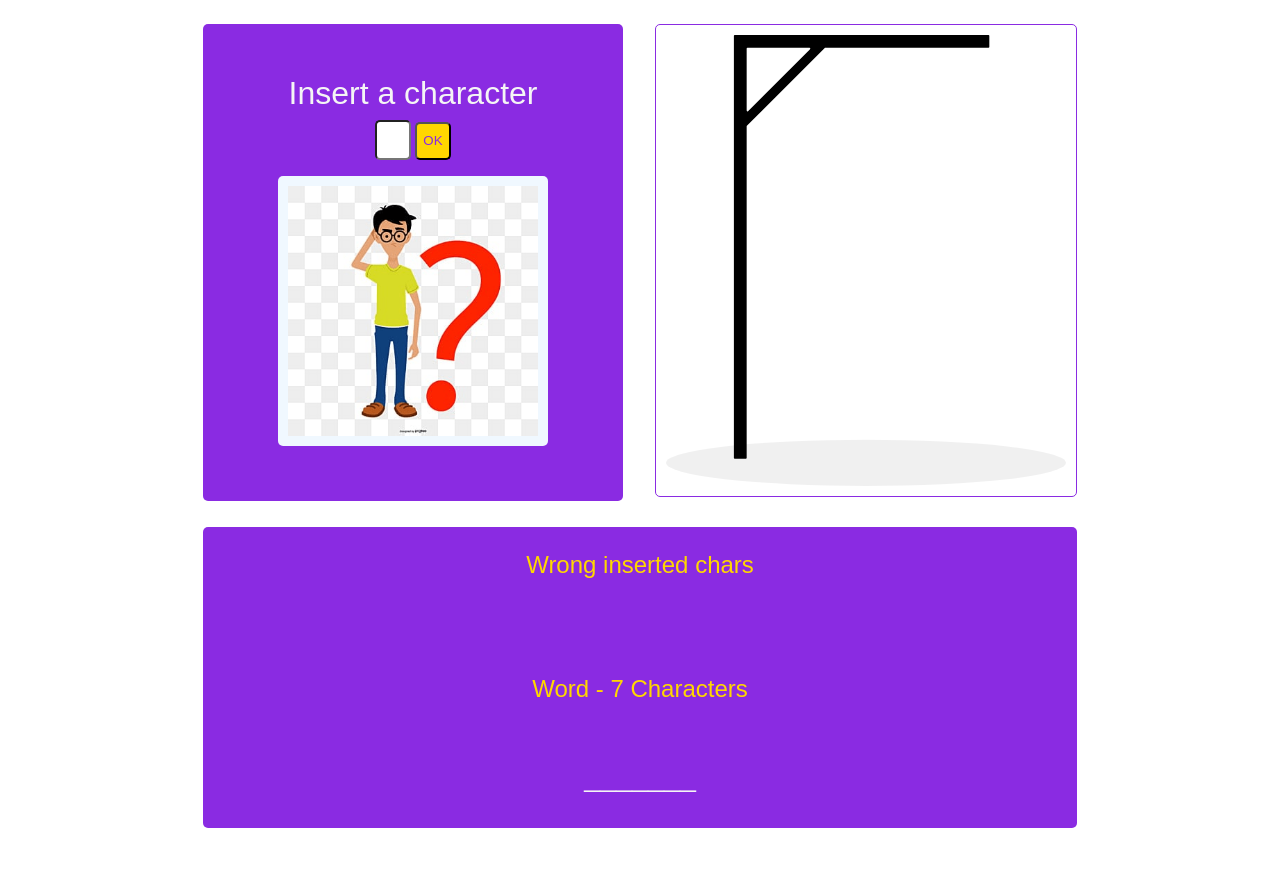
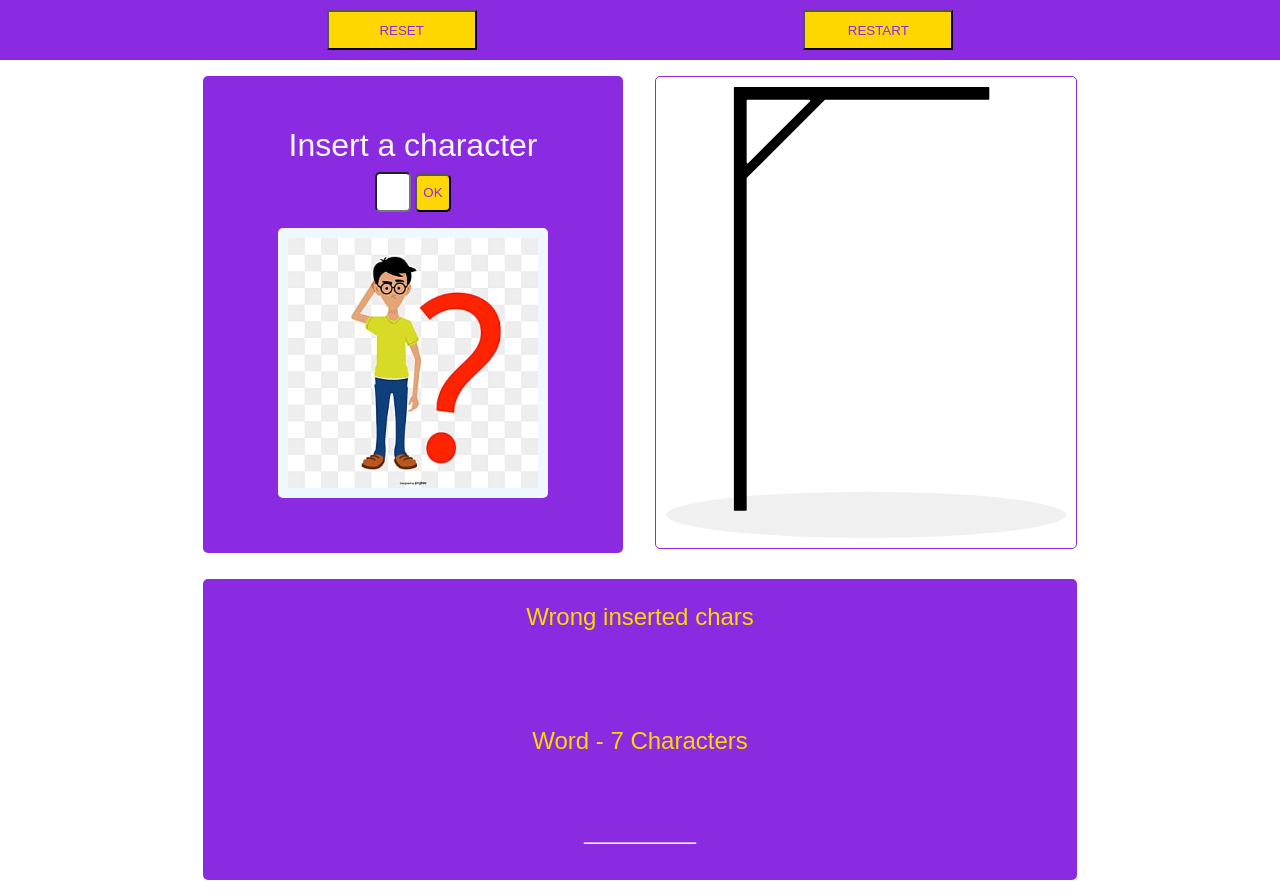
Before and after one commit to milanesiluca/HangMan, a plain HTML site: page index.html in a window 1280 px wide. Before the commit the page ends 836 px from the top, so only its background shows below. Drawn offline with Linux system fonts and the light colour scheme; a web font is replaced by a local one.

Commit message:
new version

```diff
--- a/index.css
+++ b/index.css
@@ -4,7 +4,26 @@ body{
     display: flex;
     flex-direction: column;
     align-items: center;
+    padding: 0px;
+    margin: 0px;
 }
+
+.tool-bar{
+    display: flex;
+    padding-top: 10px;
+    padding-bottom: 10px;
+    background-color: blueviolet;
+    width: 100%;
+    justify-content: space-evenly;
+}
+
+.tool-btn{
+    background-color:gold;
+    color: blueviolet;
+    width: 150px;
+    height: 40px;
+}
+
 
 .img-hangman{
     display: flex;
@@ -77,6 +96,7 @@ body{
     margin-top: 10px;
     width: 874px;
     border-radius: 5px;
+    margin-bottom: 10px;
 }
 
 .wrong-right{
@@ -94,16 +114,3 @@ body{
     text-transform: uppercase;
     font-size: x-large;
 }
-
-.hang-container {
-    z-index: 1;
-}
-
-.cover {
-    background-color: blue;
-    display: flex;
-    width: 100px;
-    height: 200px;
-    z-index: 1;
-    position: relative;
-}
--- a/index.html
+++ b/index.html
@@ -7,7 +7,9 @@
     <link rel="stylesheet" href="index.css" />
   </head>
   <body>
-    <header>
+    <header class="tool-bar">
+      <button class="tool-btn" id="reset">RESET</button>
+      <button class="tool-btn" id="restart">RESTART</button>
     </header>
     <section class="img-hangman">
       <div class="insert-section">
--- a/index.js
+++ b/index.js
@@ -36,8 +36,6 @@ const svgFile = document.querySelector("#hang-svg").addEventListener("load", fun
     bodyArr.push(bodyH)
     bodyArr.push(legs)
 });
-
-
 
 /**
  * right word and right characters array manager
```
